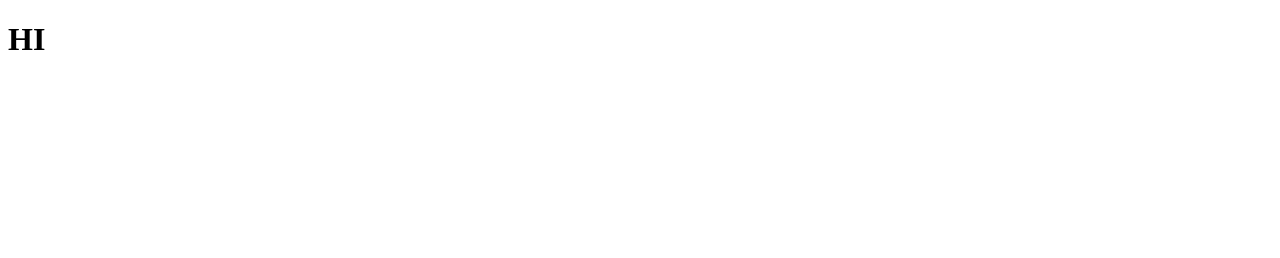
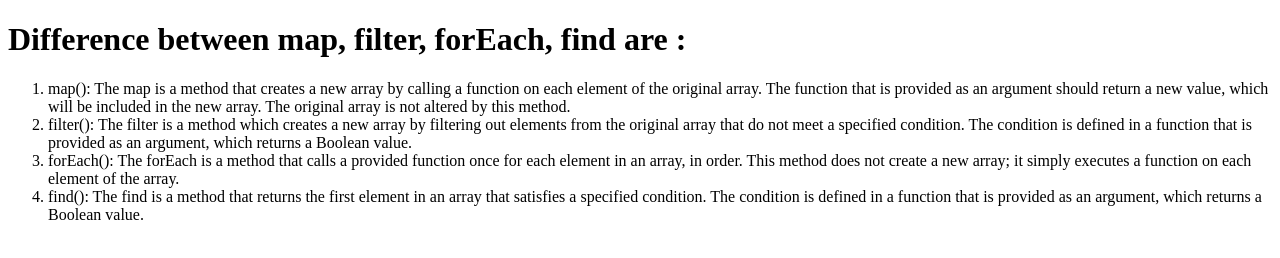
Before and after one commit to tropaafsara/quiz-hero, a plain HTML site: page blog.html in a window 1280 px wide. Drawn offline with Linux system fonts and the light colour scheme.

Commit message:
map,filter,foreach and find, the differences are added

```diff
--- a/blog.html
+++ b/blog.html
@@ -8,7 +8,17 @@
 </head>
 <body>
 
-<h1>HI</h1>
+<h1>Difference between map, filter, forEach, find are : </h1>
+
+    <ol>
+        <li>
+            map(): The map is a method that creates a new array by calling a function on each element of the original array. The function that is provided as an argument should return a new value, which will be included in the new array. The original array is not altered by this method.
+        </li>
+        <li>filter(): The filter is a  method which creates a new array by filtering out elements from the original array that do not meet a specified condition. The condition is defined in a function that is provided as an argument, which returns a Boolean value.</li>
+        <li>forEach(): The forEach is a method that calls a provided function once for each element in an array, in order. This method does not create a new array; it simply executes a function on each element of the array.</li>
+        <li>find(): The find is a  method that returns the first element in an array that satisfies a specified condition. The condition is defined in a function that is provided as an argument, which returns a Boolean value.</li>
+    </ol>
+
 
 
 </body>
```
